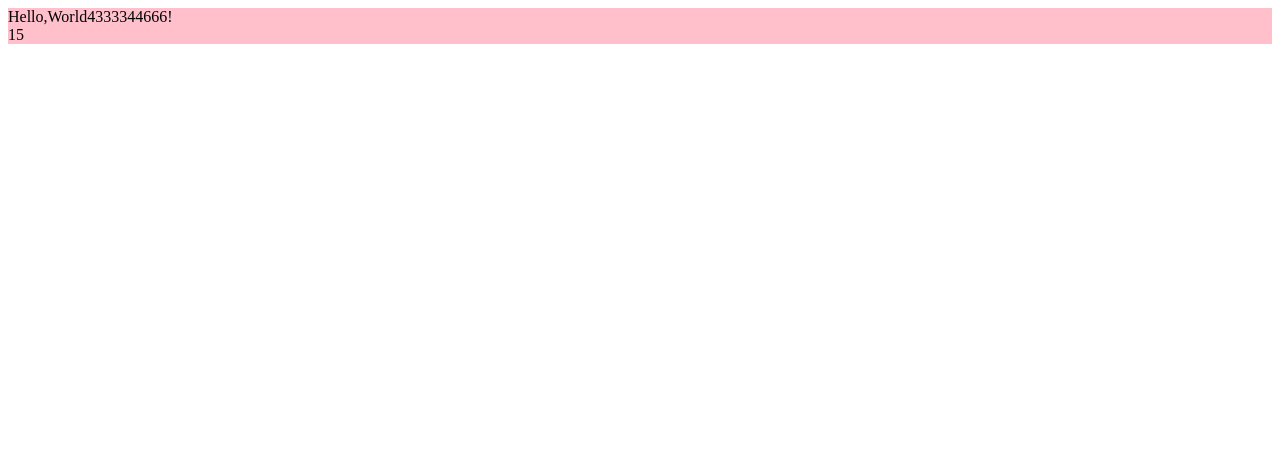
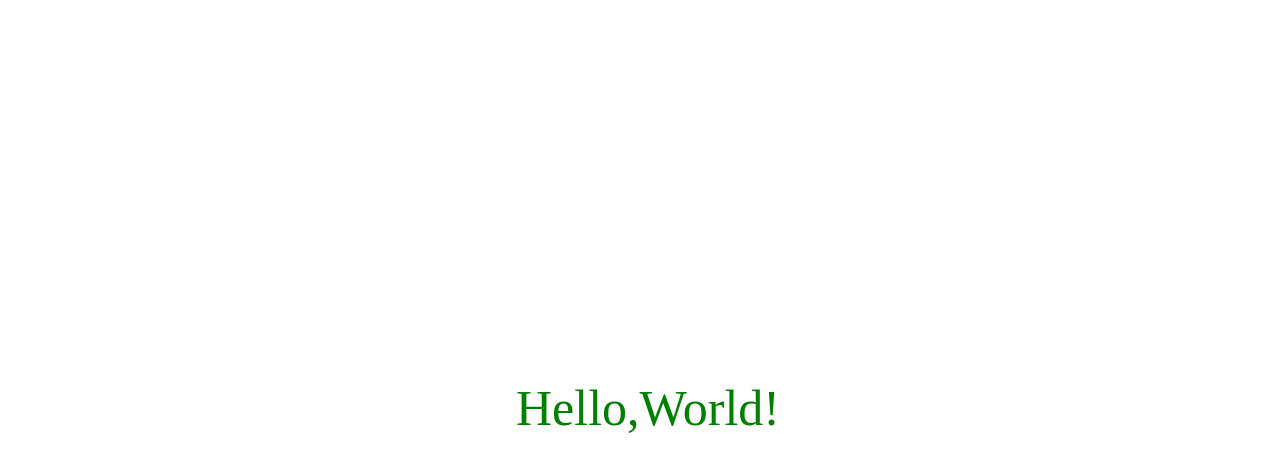
Before and after one commit to brightestPeng/react-typescript-cli, a React app: page / in a window 1280 px wide. Shown: the top 472 px of the page. Built offline with nearby package versions, Linux system fonts and the light colour scheme; the HTML template or start-up script is replaced by a standard one.

Commit message:
feat:  提交代码

```diff
--- a/scripts/middlewares/hotMiddleware.ts
+++ b/scripts/middlewares/hotMiddleware.ts
@@ -15,10 +15,7 @@ const middlewares = (compiler: Compiler) => {
     heartbeat: 2000,
   };
 
-  return [
-    webpackDevMiddleware(compiler, devMiddlewareOptions),
-    webpackHotMiddleware(compiler, hotMiddlewareOptions),
-  ];
+  return [webpackDevMiddleware(compiler, devMiddlewareOptions), webpackHotMiddleware(compiler, hotMiddlewareOptions)];
 };
 
 export default middlewares;
--- a/src/app.less
+++ b/src/app.less
@@ -1,7 +1,18 @@
+html,
+body {
+  width: 100%;
+  height: 100%;
+}
 #root {
   display: flex;
   flex-direction: row;
+  align-items: center;
+  justify-content: center;
   width: 100%;
   height: 100%;
-  background: pink;
+  color: green;
+  font-size: 50px;
+  .counter {
+    text-align: center;
+  }
 }
--- a/src/app.tsx
+++ b/src/app.tsx
@@ -1,13 +1,13 @@
 import React from 'react';
 import { hot } from 'react-hot-loader/root';
-import Counter from './counter';
+// import Counter from './counter';
 
 import './app.less';
 
 const App: React.FC = () => (
   <div>
-    Hello,World4333344666!
-    <Counter />
+    Hello,World!
+    {/* <Counter /> */}
   </div>
 );
 
--- a/src/counter.tsx
+++ b/src/counter.tsx
@@ -14,7 +14,7 @@ const Counter: React.FC = () => {
     };
   }, []);
 
-  return <div>{count}</div>;
+  return <div className="counter">{count}</div>;
 };
 
 export default Counter;
```
Also changed, not shown: package.json (+4 -4 lines), scripts/middlewares/index.ts (+4 -5 lines), scripts/plugins/openBrowser.ts (+6 -12 lines), scripts/start.ts (+7 -11 lines), scripts/typings/global.d.ts (added, +18 -0 lines), 1 other file (tests, documents, lock files or other folders).
